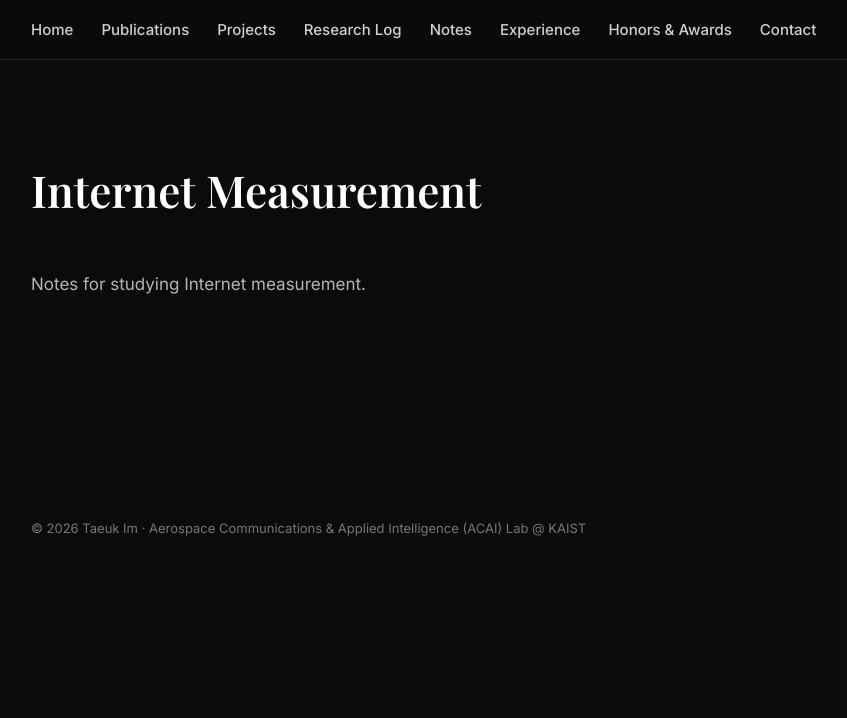
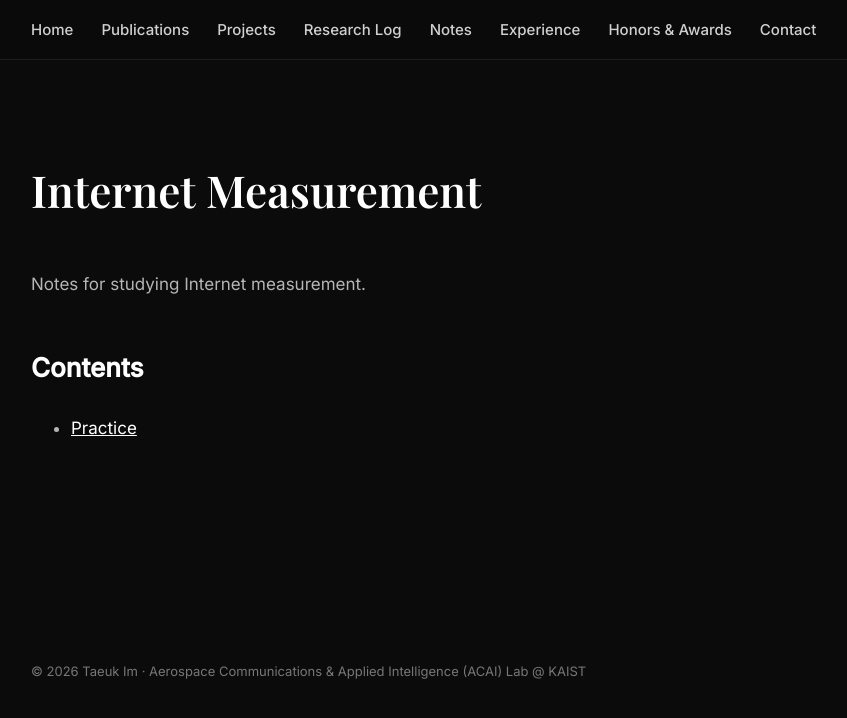
Before and after one commit to taeuk97/taeuk97.github.io, a Jekyll site: the page built from note/internet-measurement/index.md, in a window 1280 px wide. Shown: the top 718 px of the page, without its empty margins (33-880 px from the left). Built offline with Jekyll 4.4.1, drawn with Linux system fonts in a browser that asks for light colours; our own code applies the rules of GitHub Pages for plain Markdown files.

Commit message:
Update index.md

```diff
--- a/note/internet-measurement/index.md
+++ b/note/internet-measurement/index.md
@@ -1,3 +1,7 @@
 # Internet Measurement
 
 Notes for studying Internet measurement.
+
+## Contents
+
+- [Practice](practice/)
```
